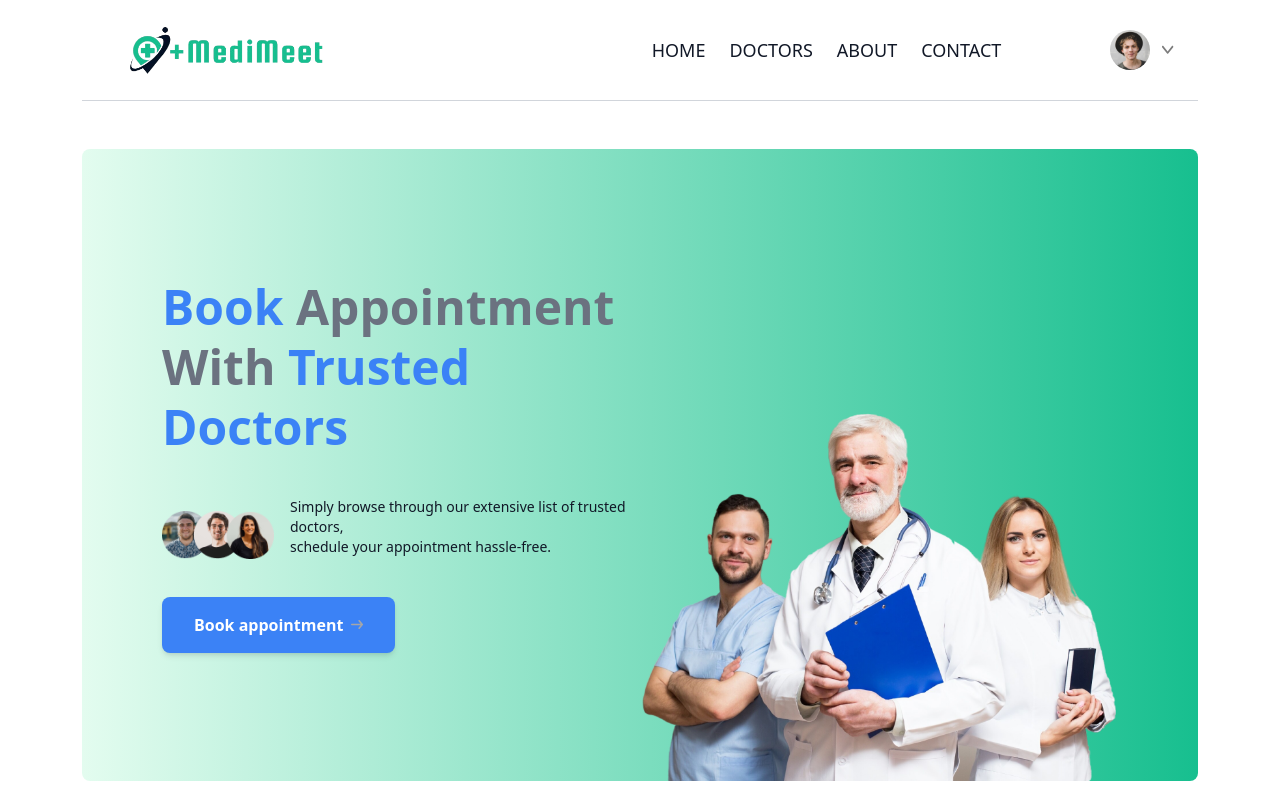
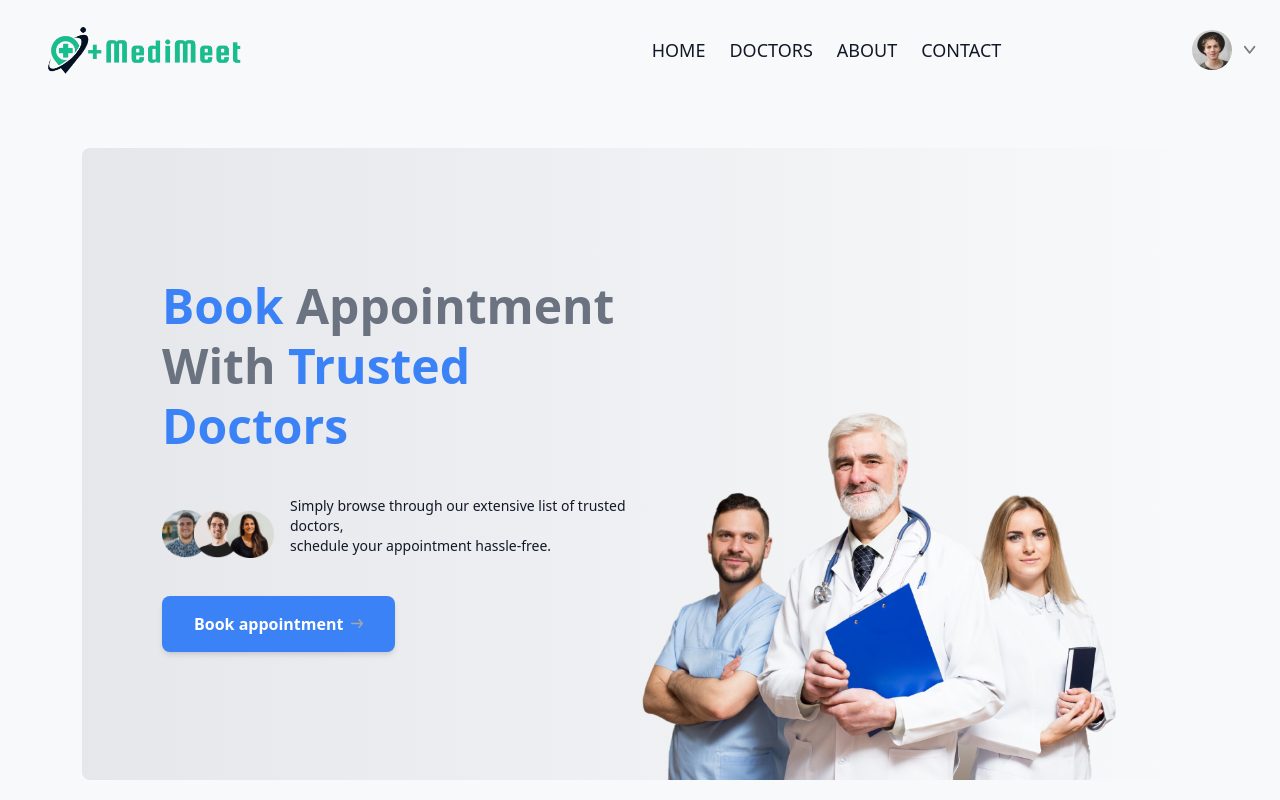
Before and after one commit to Arshad-Qureshi-Coder/MediMeet, a React (Create React App) app: page / in a window 1280 px wide. Shown: the top 800 px of the page. Built offline with nearby package versions, Linux system fonts and the light colour scheme.

Commit message:
update code

```diff
--- a/src/App.js
+++ b/src/App.js
@@ -16,7 +16,7 @@ import LoginPage from './Components/Auth/Login';
 
 const App = () => {
   return (
-    <div className='container m-auto'>
+    <div className='bg-bgbackColor m-auto'>
 
       {/* <LoginPage/> */}
       {/* Header */}
--- a/src/Components/Banner.js
+++ b/src/Components/Banner.js
@@ -3,7 +3,8 @@ import { assets } from '../assets/assets'
 
 const Banner = () => {
   return (
-    <div className='flex flex-col md:flex-row flex-wrap px-6 md:px-10 lg:px-20 bg-gradient-to-r from-[#e3fcef] to-[#17bf8f] text-white font-semibold rounded-lg  hover:opacity-90 focus:outline-none focus:ring-2 focus:ring-green-300 focus:ring-opacity-75'>
+    // bg-gradient-to-r from-[#e3fcef] to-[#17bf8f] shadow
+    <div className='flex flex-col mt-5 bg-gradient-to-r from-gray-200 to-gray  md:flex-row flex-wrap px-6 md:px-10 lg:px-20  text-white font-semibold rounded-lg  hover:opacity-90 focus:outline-none focus:ring-2 focus:ring-green-300 focus:ring-opacity-75'>
       {/* -------left-side------ */}
       <div className='md:w-1/2 flex flex-col items-start justify-center gap-4 py-10 m-auto md:py-[10vw] md:mb-[-30px]'>
         <p className='text-3xl md:text-4xl lg:text-5xl text-gray-500 font-bold leading-tight md:leading-tight lg:leading-tight '>
--- a/src/Components/Header/Header.js
+++ b/src/Components/Header/Header.js
@@ -9,6 +9,7 @@ const Header = () => {
   const [showMenu, setShowMenu] = useState(false);
   const [token, setToken] = useState(true);
   const [isOpen, setIsOpen] = useState(false);
+  const [isScrolled, setIsScrolled] = useState(false);
   const dropdownRef = useRef(null);
 
   // Function to toggle the menu open/close
@@ -33,8 +34,19 @@ const Header = () => {
     };
   }, []);
 
+
+
+  useEffect(() => {
+    const handleScroll = () => {
+      setIsScrolled(window.scrollY > 0);
+    };
+
+    window.addEventListener('scroll', handleScroll);
+    return () => window.removeEventListener('scroll', handleScroll);
+  }, []);
+
   return (
-    <header className="bg-white border-b border-gray-300">
+    <header className={`bg-bgbackColor z-50 ${isScrolled ? 'fixed top-0 left-0 w-full shadow ' : ''}`}>
   <div className="flex items-center justify-between py-4 px-4 md:px-8">
     {/* Left: Logo or Menu Icon */}
     <div className="flex items-center ">
--- a/src/Components/Pages/Home.js
+++ b/src/Components/Pages/Home.js
@@ -6,7 +6,7 @@ import Appointment from '../Appointment'
 
 const Home = () => {
   return (
-    <div className='mt-5'>
+    <div className='container mt-5'>
       {/* Banner */}
       <Banner/>
       {/* Find by Speciality */}
--- a/tailwind.config.js
+++ b/tailwind.config.js
@@ -7,7 +7,8 @@ module.exports = {
     extend: {
       colors: {
         customGreen: '#17bf8f', // Add your custom green color
-        bgCGreen:'#71d5b8'
+        bgCGreen:'#71d5b8',
+        bgbackColor:'#f8f9fa'
       },
       gridTemplateColumns: {
         // Define custom column templates
```
